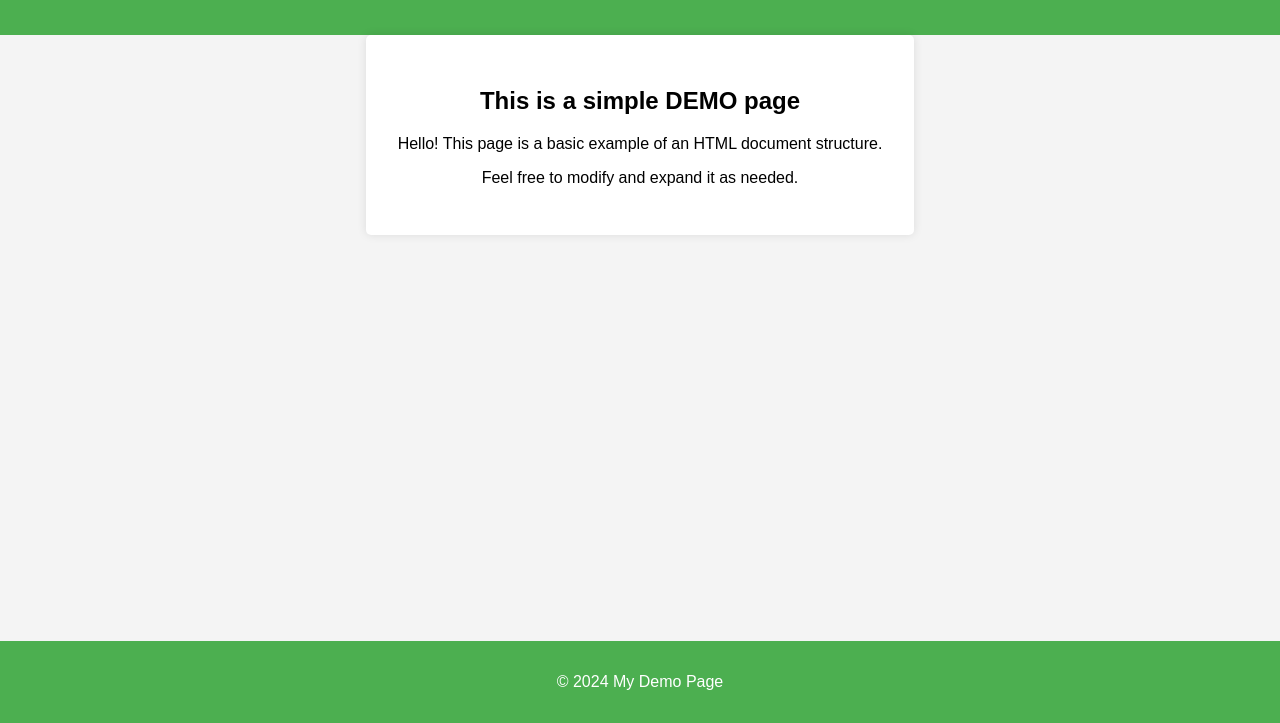
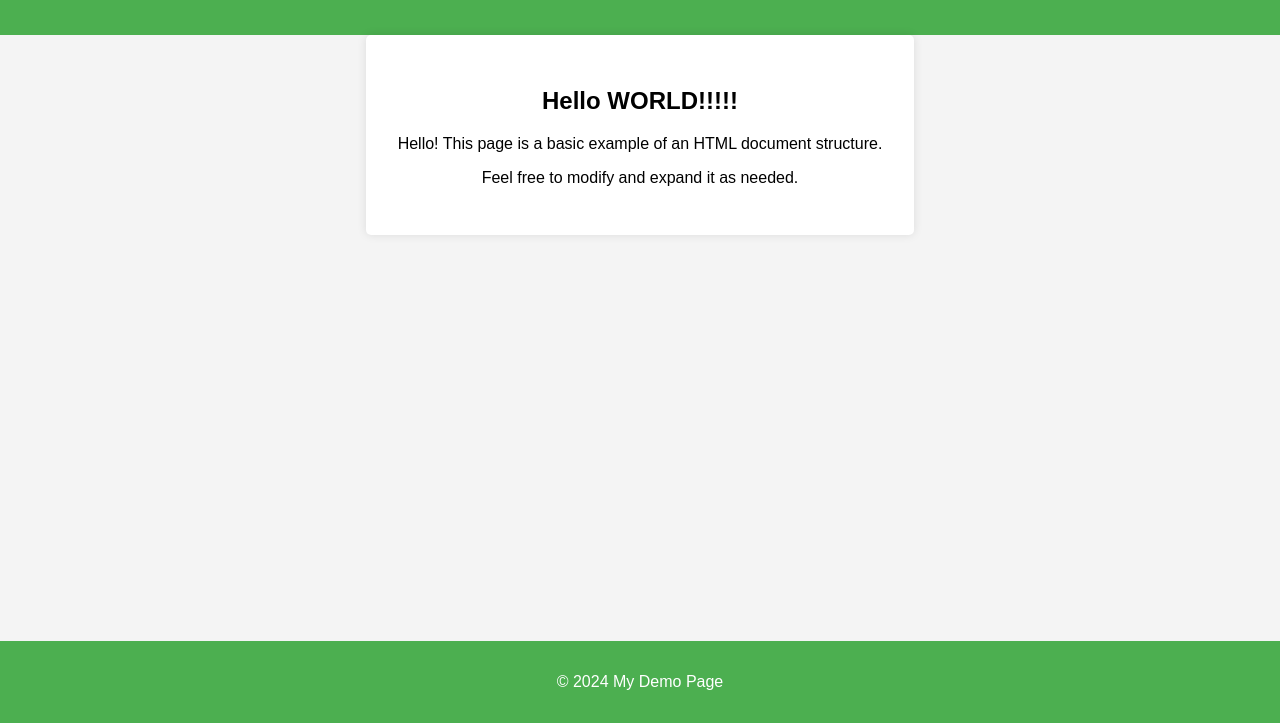
Before and after one commit to mmaazkhan/Test-cicd-Repo, a website: page index.html in a window 1280 px wide. Shown: the part 77-800 px from the top of the page. Drawn offline with Linux system fonts and the light colour scheme.

Commit message:
update index.html file

```diff
--- a/index.html
+++ b/index.html
@@ -45,7 +45,7 @@
         <h1>Welcome to My Demo Page</h1>
     </header>
     <main>
-        <h2>This is a simple DEMO page </h2>
+        <h2>Hello WORLD!!!!! </h2>
         <p>Hello! This page is a basic example of an HTML document structure.</p>
         <p>Feel free to modify and expand it as needed.</p>
     </main>
```
